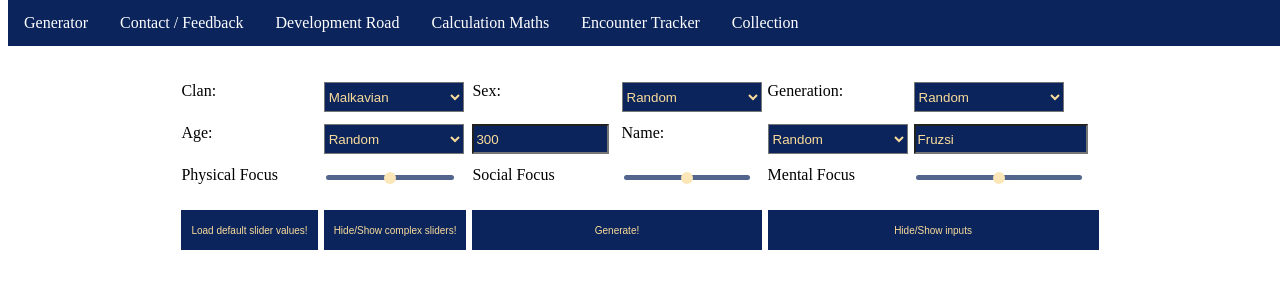
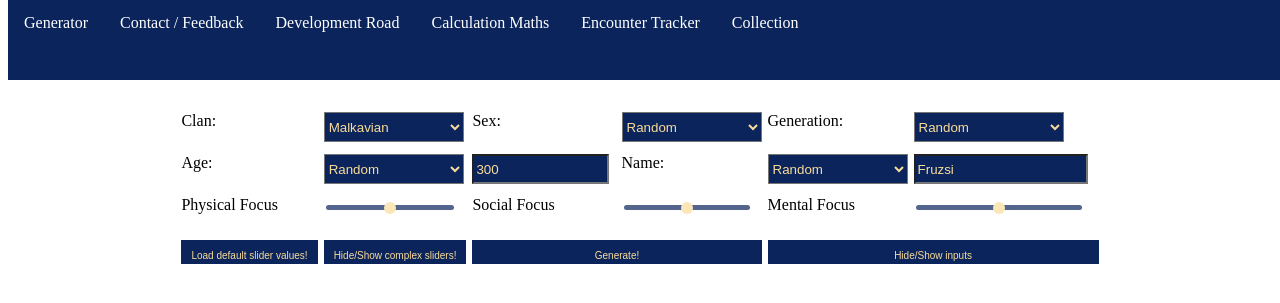
Before and after one commit to BodoBence/RandomVampireGenerator, a Flask app: page / in a window 1280 px wide. Shown: the top 303 px of the page. Run offline with Flask 2, Linux system fonts and the light colour scheme.

Commit message:
some formatting

```diff
--- a/flaskr/static/stylesheets/default_style.css
+++ b/flaskr/static/stylesheets/default_style.css
@@ -1,10 +1,9 @@
-@media screen {
-
 :root {
     --bg: rgb(11, 37, 92);
     --fg: rgb(250, 220, 154);
     --grey: rgb(221, 217, 208);
     --white: rgb(255, 255, 255);
+    --nav_height: 80px;
 }
 
 ul {
@@ -16,7 +15,10 @@
     position: fixed;
     top: 0;
     width: 100%;
+    height: var(--nav_height);
 }
+
+.top_row {height: var(--nav_height)}
 
 li {
     float: left;
@@ -121,7 +123,6 @@
     display: inline-block;
     font-size: 10px;
     cursor: pointer;
-        height: 40px;
     width: 100%;
 }
 
@@ -236,9 +237,14 @@
     background-color: var(--bg);
     color: var(--fg);
 }
+
+/*
+@media print {
+    @page {
+        size: 6in 12in;
     }
 
-@media print {
+}
 
     li {
         display: none;
@@ -249,4 +255,4 @@
     }
 
 
-}
+} */
--- a/flaskr/templates/calculation_maths.html
+++ b/flaskr/templates/calculation_maths.html
@@ -6,8 +6,8 @@
     </head>
     <body>
         <table class="table_main">
+            <tr class="top_row"></tr>
             <div>
-                <tr style="height: 50px;"></tr>
                 <tr>
                     <th colspan="3">
                         Character Generation Process
--- a/flaskr/templates/collection.html
+++ b/flaskr/templates/collection.html
@@ -6,7 +6,7 @@
     </head>
     <body>
         <table class="table_main">
-            <tr style="height: 50px;"></tr>
+            <tr class="top_row"></tr>
             <tr>
                 <th>
                     Collection
--- a/flaskr/templates/contact.html
+++ b/flaskr/templates/contact.html
@@ -7,7 +7,7 @@
     <body>
         <table class="table_main">
             <div>
-                <tr style="height: 50px;"></tr>
+                <tr class="top_row"></tr>
                 <tr>
                     <th>
                         Feedback
--- a/flaskr/templates/development_road.html
+++ b/flaskr/templates/development_road.html
@@ -7,7 +7,7 @@
     <body>
         <table class="table_main">
             <div>
-                <tr style="height: 50px;"></tr>
+                <tr class="top_row"></tr>
                 <tr>
                     <th colspan="3">
                         Development Plan
--- a/flaskr/templates/encounter_tracker.html
+++ b/flaskr/templates/encounter_tracker.html
@@ -7,7 +7,7 @@
     </head>
     <body>
         <table class="table_main">
-            <tr style="height: 50px;">
+            <tr class="top_row">
                 <td></td>
                 <td></td>
                 <td></td>
--- a/flaskr/templates/generated_character.html
+++ b/flaskr/templates/generated_character.html
@@ -24,7 +24,7 @@
         <td>
             <table style="max-width: 100px;">
                 {% for i in range(0, details['Trackers']['Health']) %}
-                    <td><span class="dot_filled"></span></td>
+                    <td><span class="dot_filled"> </span></td>
                 {% endfor %}
                 {% for i in range(0, 10 - details['Trackers']['Health']) %}
                     <td><span class="dot_unfilled"></span> </td>
@@ -224,7 +224,8 @@
                 class="button_general"
                 name="print_vampire"
                 style="visibility: visible;">
-                Download
+                <p>Download</p>
+                <p>(enable background graphics in print setup)</p>
             </dh>
         </tr>
 </tbody>
--- a/flaskr/templates/generator_inputs.html
+++ b/flaskr/templates/generator_inputs.html
@@ -2,7 +2,7 @@
 <html>
     <tbody class="inputs_section">
         <form action = "/result" method='POST'>
-            <tr style="height: 50px;"></tr>
+            <tr class="top_row"></tr>
             <tbody class="changable_visibility" id="input_container_id">
             <tr style="height:40px">
                 <td>
```
Lines whose indentation alone changed are shown as unchanged.
